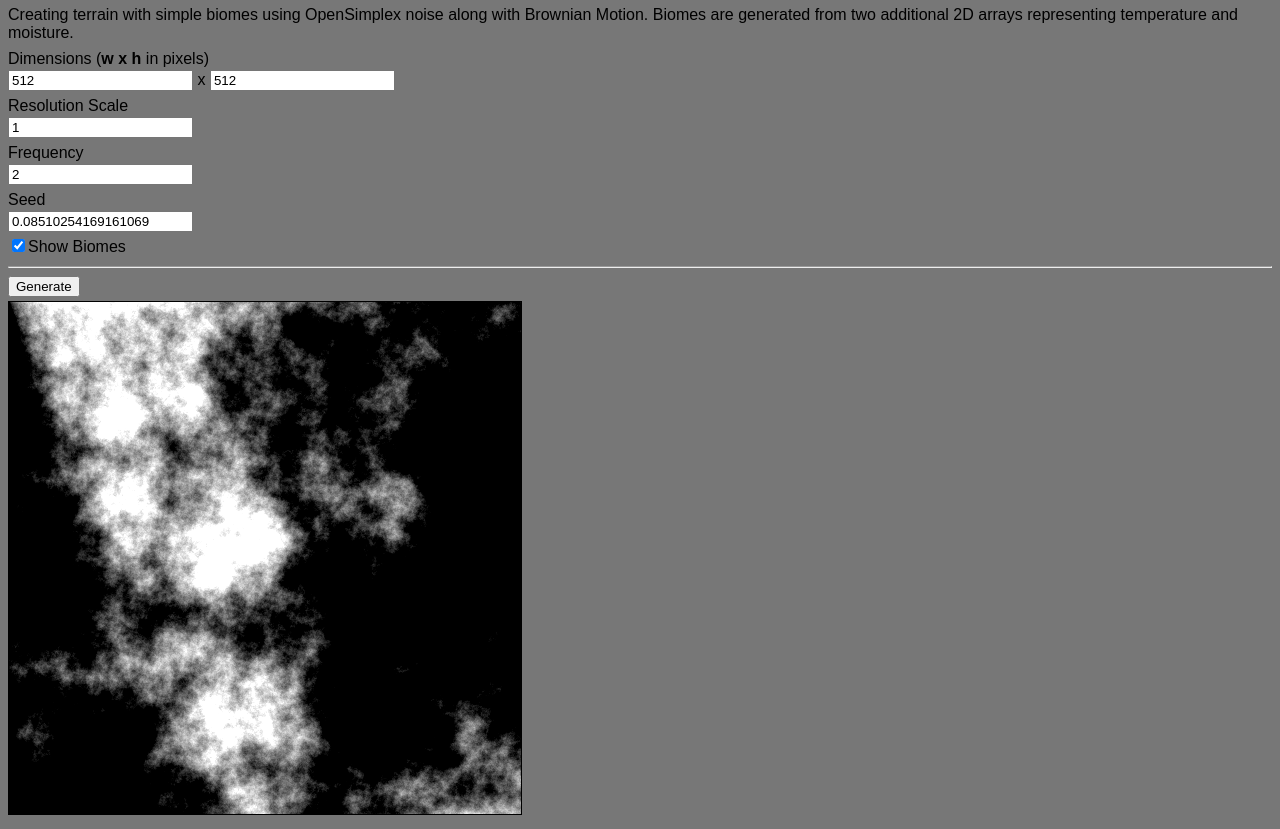
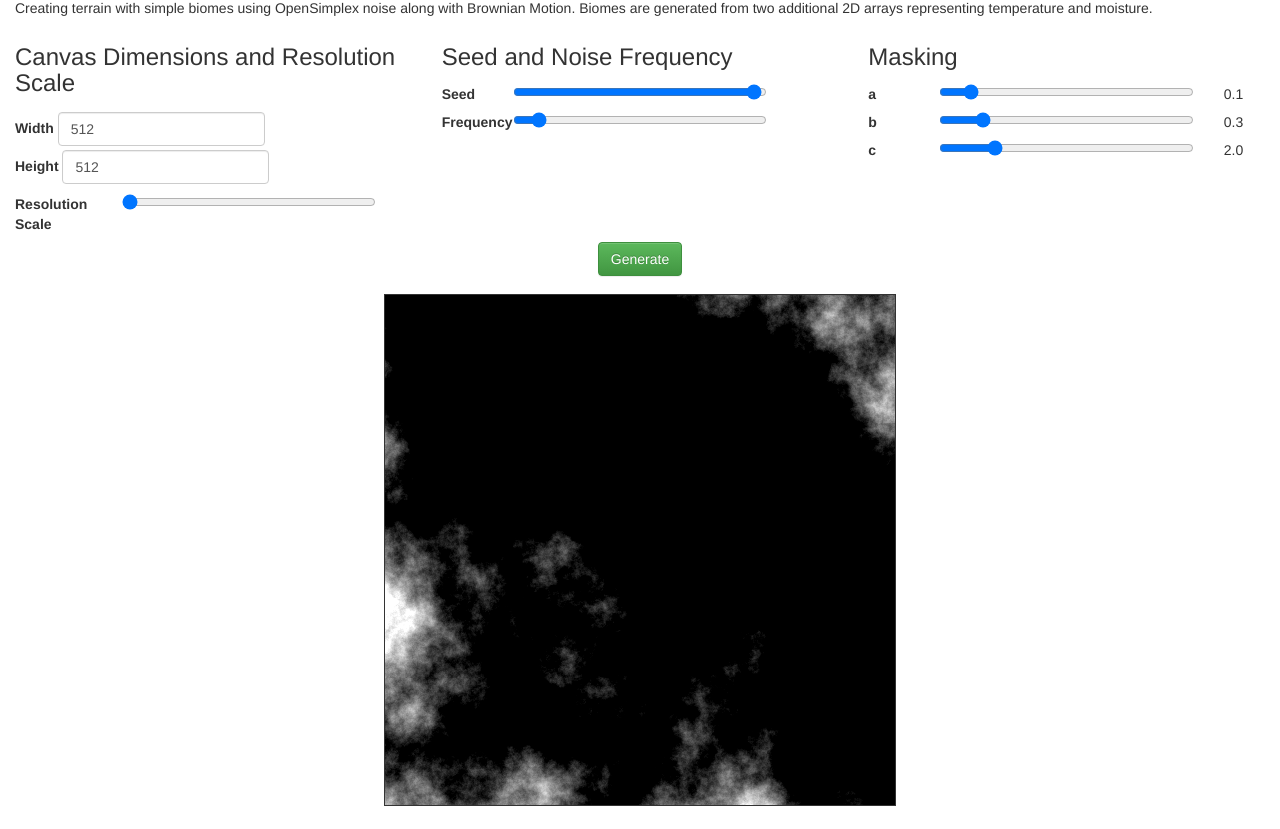
Before and after one commit to dwats/map-generator, a plain HTML site: page index.html in a window 1280 px wide. Shown: the part 76-905 px from the top of the page. Drawn offline with nearby package versions, Linux system fonts and the light colour scheme.

Commit message:
Added mask controls. Added bootstrap css and js. Added controller functions for interfacing with TerrainGeneration class.

```diff
--- a/index.html
+++ b/index.html
@@ -3,66 +3,141 @@
 <head>
 	<title>Map Gen</title>
 	<link rel="stylesheet" type="text/css" href="css/base.css">
-	<style>
-		#clear {
-			float:right;
-		}
-	</style>
+	<link rel="stylesheet" href="https://maxcdn.bootstrapcdn.com/bootstrap/3.3.7/css/bootstrap.min.css" integrity="sha384-BVYiiSIFeK1dGmJRAkycuHAHRg32OmUcww7on3RYdg4Va+PmSTsz/K68vbdEjh4u" crossorigin="anonymous">
+	<link rel="stylesheet" href="https://maxcdn.bootstrapcdn.com/bootstrap/3.3.7/css/bootstrap-theme.min.css" integrity="sha384-rHyoN1iRsVXV4nD0JutlnGaslCJuC7uwjduW9SVrLvRYooPp2bWYgmgJQIXwl/Sp" crossorigin="anonymous">
 </head>
 <body>
+	<div class="container-fluid">
 		<h1>Map Gen</h1>
 		<div>Creating terrain with simple biomes using OpenSimplex noise along with Brownian Motion. Biomes are generated from two additional 2D arrays representing temperature and moisture.</div>
-	<!--Inputs/controls-->
-	<div id="controls">
-		<div>
-			<div>Dimensions (<strong>w x h</strong> in pixels)</div>
-			<input id="width" value=512> x <input id="height" value=512>
+		<!-- User Inputs -->
+		<div class="row">
+			<!-- Canvas/Array Dimensions and Resolution Scaling -->
+			<div class="col-md-4">
+				<h3>Canvas Dimensions and Resolution Scale</h3>
+				<div class="row">
+					<div class="col-md-12">
+						<form class="form-inline">
+							<div class="form-group">
+								<label for="width">Width</label>
+								<input type="number" class="form-control" id="width" placeholder="512" min=12 value=512>
 							</div>
-		<div>
-			<div>Resolution Scale</div>
-			<input id="scale" value=1>
+							<div class="form-group">
+								<label for="height">Height</label>
+								<input type="number" class="form-control" id="height" placeholder="512" min=12 value=512>
 							</div>
-		<div>
-			<div>Frequency</div>
-			<input id="frequency" value=2>
+						</form>
 					</div>
-		<div>
-			<div>Seed</div>
-			<input id="mapSeed" value=0.08510254169161069>
 				</div>
-		<div>
-			<input id="showBiomes" type="checkbox" checked>Show Biomes
+				<div class="row">
+					<div class="col-md-3"><strong>Resolution Scale</strong></div>
+					<div class="col-md-8"><input id="scale" type="range" min=1 max=7 step=2 value=1></div>
 				</div>
-		<hr/>
-		<button id="gen" onclick="newMap()">Generate</button>
+			</div>
+			<!-- Map Seed and Frequency -->
+			<div class="col-md-4">
+				<h3>Seed and Noise Frequency</h3>
+				<div class="row">
+					<div class="col-md-2"><strong>Seed</strong></div>
+					<div class="col-md-8"><input id="seed" type="range" min=0.01 max=1 step=0.01></div>
+				</div>
+				<div class="row">
+					<div class="col-md-2"><strong>Frequency</strong></div>
+					<div class="col-md-8"><input id="frequency" type="range" min=0.25 max=10 step=0.25 value=1></div>
+				</div>
+			</div>
+			<!-- Map Masking -->
+			<div class="col-md-4">
+				<h3>Masking</h3>
+				<div class="row">
+					<div class="col-md-2"><strong>a</strong></div>
+					<div class="col-md-8"><input id="mask-a" type="range" min=0.0 max=1.0 step=0.01 value=0.1></div>
+					<div id="a-val" class="col-md-2">0.1</div>
+				</div>
+				<div class="row">
+					<div class="col-md-2"><strong>b</strong></div>
+					<div class="col-md-8"><input id="mask-b" type="range" min=0.0 max=2.0 step=0.01 value=0.3></div>
+					<div id="b-val" class="col-md-2">0.3</div>
+				</div>
+				<div class="row">
+					<div class="col-md-2"><strong>c</strong></div>
+					<div class="col-md-8"><input id="mask-c" type="range" min=0.0 max=10.0 step=0.1 value=2.0></div>
+					<div id="c-val" class="col-md-2">2.0</div>
+				</div>
+		</div>
+		<!-- Generate Button -->
+		<div class="row">
+			<div class="col-md-12 text-center">
+				<button id="gen" class="btn btn-success" onclick="newMap()">Generate</button>
+			</div>
+		</div>
+		<div class="row">
+			<div class="col-md-12 text-center">
 				<span id="cursor-pos"></span>
 			</div>
+		</div>
+
 		<!--Canvas-->
+		<div class="row">
+			<div class="col-md-12 text-center">
 				<div id="canvas-shell"></div>
+			</div>
+		</div>
+
+	</div>
+
+
 	<!--Script-->
 	<script type="text/javascript" src="js/canvas.js"></script>
 	<script type="text/javascript" src="js/mapgen.js"></script>
 	<script type="text/javascript" src="js/openSimplexJs/openSimplex.js"></script>
 	<script type="text/javascript" src="js/three.js"></script>
 	<script src="https://ajax.googleapis.com/ajax/libs/jquery/3.1.0/jquery.min.js"></script>
+	<script src="https://maxcdn.bootstrapcdn.com/bootstrap/3.3.7/js/bootstrap.min.js" integrity="sha384-Tc5IQib027qvyjSMfHjOMaLkfuWVxZxUPnCJA7l2mCWNIpG9mGCD8wGNIcPD7Txa" crossorigin="anonymous"></script>
 	<script>
-
-		function newMap() {
-			setInitValues();
 		let settings = {
 			height: $("#height").val(),
 			width: $("#width").val(),
 			frequency: $("#frequency").val(),
-				seed: $("#mapSeed").val()
+			seed: $("#seed").val()
 		}
 		let terrainGenerator = new TerrainGenerator(settings);
+
+		function newMap() {
+			setInitValues();
 			terrainGenerator.makeMap();
 			drawMonoArray(terrainGenerator.map.height);
 			updateCanvas();
-			console.log(terrainGenerator.map.height);
 		}
 
+		function updateMask() {
+			console.log("updating map!");
+			let a = Number($("#mask-a").val());
+			let b = Number($("#mask-b").val());
+			let c = Number($("#mask-c").val());
+			$("#a-val").text(a);
+			$("#b-val").text(b);
+			$("#c-val").text(c);
+			terrainGenerator.updateMask(a, b, c);
+			drawMonoArray(terrainGenerator.map.height);
+			updateCanvas();
+		}
+
+		function updateSeed() {
+			let seed = Number($("#seed").val());
+			terrainGenerator.updateSeed(seed);
+			drawMonoArray(terrainGenerator.map.height);
+			updateCanvas();
+		}
+
+		$("#seed").on("input change", () => updateSeed());
+		$("#mask-a").on("input change", () => updateMask());
+		$("#mask-b").on("input change", () => updateMask());
+		$("#mask-c").on("input change", () => updateMask());
+
 		window.onload = () => {
+			$("#seed").val(Math.random());
+			terrainGenerator.seed = $("#seed").val();
 			setInitValues();
 			newMap();
 		}
```
Lines whose indentation alone changed are shown as unchanged.
